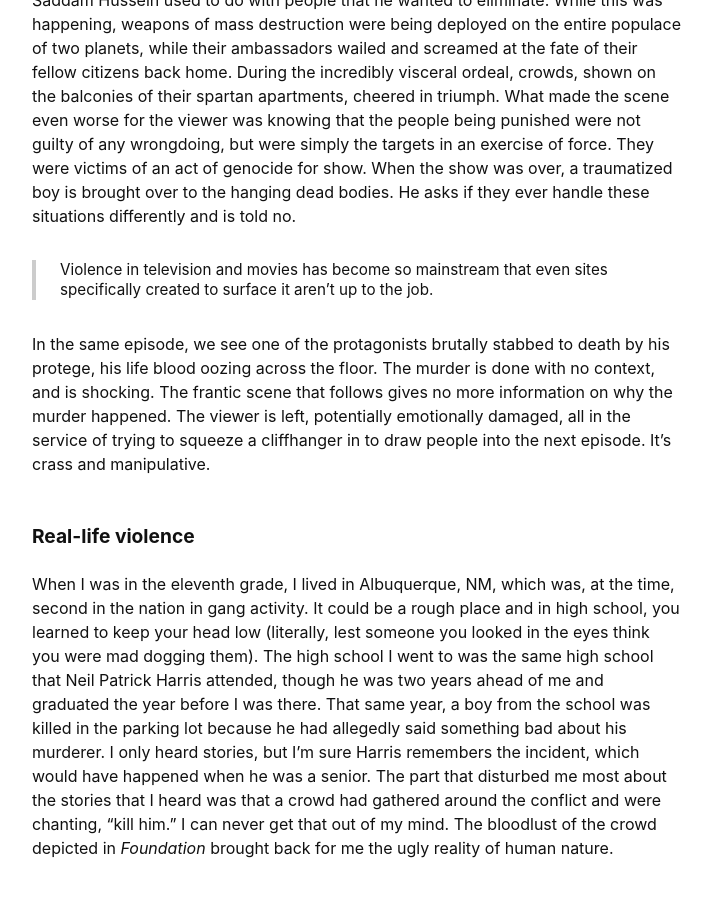
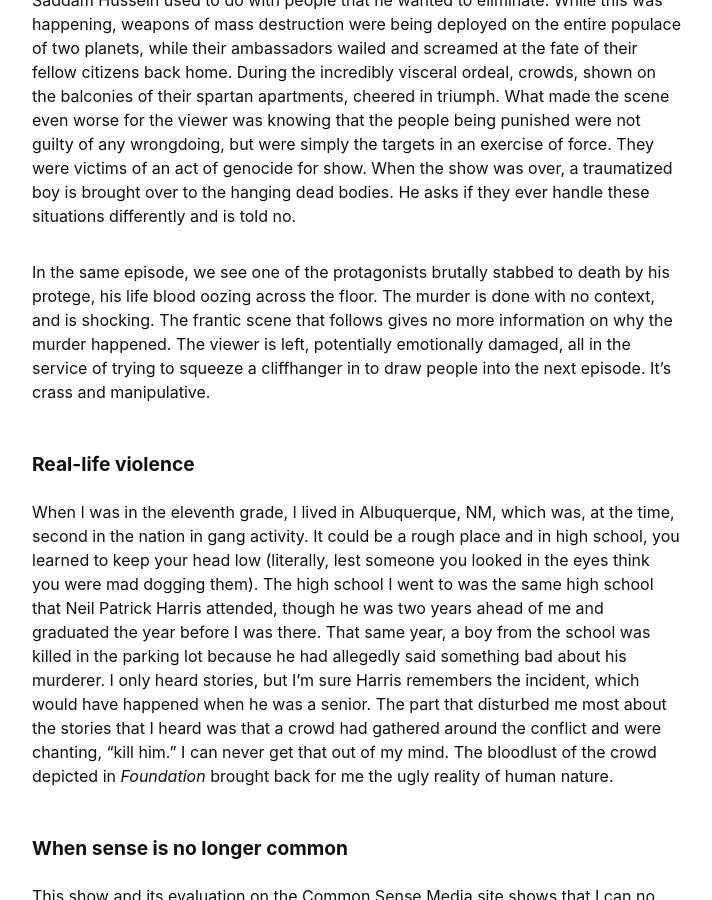
Before and after one commit to frostedechoes/canneddragons, a Jekyll site: the page built from _posts/2021-10-28-common-sense-violence.markdown, in a window 1280 px wide and 900 px high, scrolled down 832 px. Shown: the whole window, without its empty margins (283-995 px from the left). Built offline with Jekyll 4.4.1, drawn with Linux system fonts in a browser that asks for light colours; nearby versions of some CDN libraries.

Commit message:
took out pull quote

```diff
--- a/_posts/2021-10-28-common-sense-violence.markdown
+++ b/_posts/2021-10-28-common-sense-violence.markdown
@@ -18,8 +18,6 @@ My wife and I started watching the new Apple TV+ sci-fi series _Foundation_ last
 
 In the universe of _Foundation_, a powerful empire rules over many planets. In a scene from episode two, we are shown how the empire responds to acts of terrorism. They find scapegoats for the act and target vengeance upon token individuals from the scapegoated populations in a town square setting. The indviduals are masked and made to stand on the edge of a building rooftop with a neuse tied around their necks. Each faceless character was kicked off of a roof to hang by their surely broken necks. The show wasn't shy about stretching this out, showing each individual being kicked off one a time and their dead body twisting in the wind. It was reminiscent of what Saddam Hussein used to do with people that he wanted to eliminate. While this was happening, weapons of mass destruction were being deployed on the entire populace of two planets, while their ambassadors wailed and screamed at the fate of their fellow citizens back home. During the incredibly visceral ordeal, crowds, shown on the balconies of their spartan apartments, cheered in triumph. What made the scene even worse for the viewer was knowing that the people being punished were not guilty of any wrongdoing, but were simply the targets in an exercise of force. They were victims of an act of genocide for show. When the show was over, a traumatized boy is brought over to the hanging dead bodies. He asks if they ever handle these situations differently and is told no.
 
-> Violence in television and movies has become so mainstream that even sites specifically created to surface it aren't up to the job.
-
 In the same episode, we see one of the protagonists brutally stabbed to death by his protege, his life blood oozing across the floor. The murder is done with no context, and is shocking. The frantic scene that follows gives no more information on why the murder happened. The viewer is left, potentially emotionally damaged, all in the service of trying to squeeze a cliffhanger in to draw people into the next episode. It's crass and manipulative.
 
 ## Real-life violence
```
